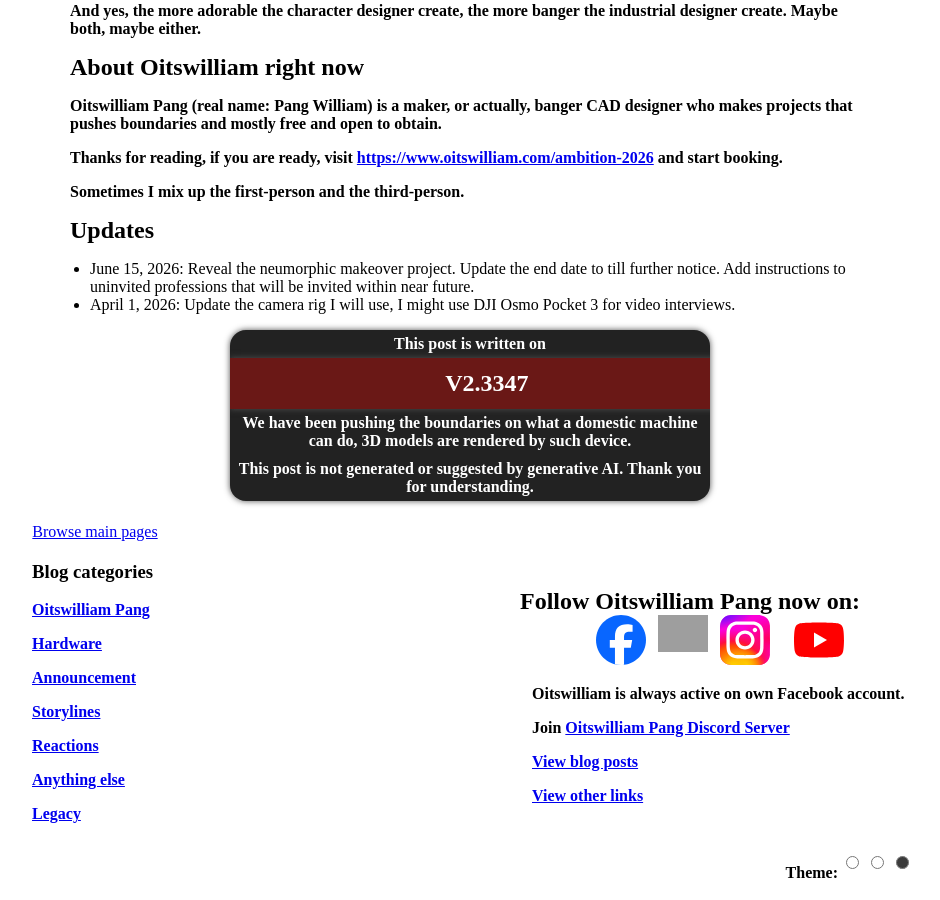
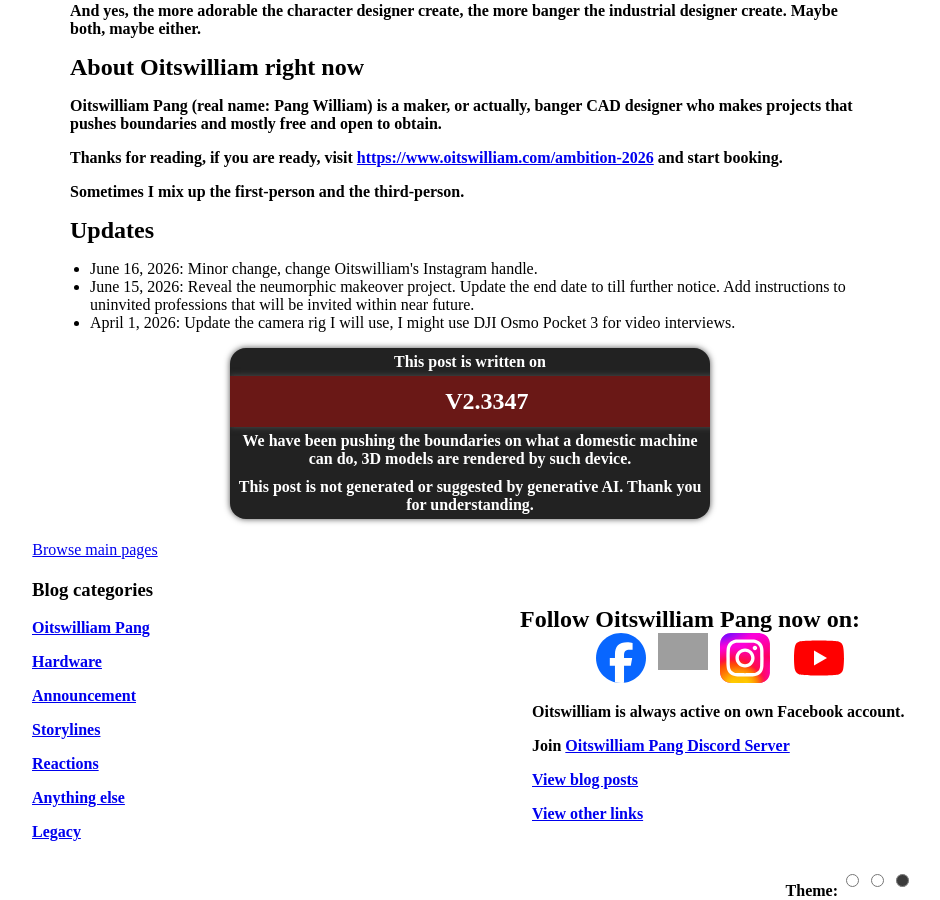
Before and after one commit to Bunny350/blogs, an MkDocs documentation site: the page built from docs/posts/ambition-2026-announcement.md, in a window 1280 px wide and 900 px high, scrolled down 7169 px. Shown: the whole window, without its empty margins (170-1110 px from the left). Built offline with MkDocs 1.6.1 and Material for MkDocs 9.7.7, drawn with Linux system fonts in a browser that asks for light colours; plug-ins that fetch from the network failed and are left out; some of the changed lines change nothing that is shown; grey boxes are pictures that could not be loaded.

Commit message:
Update ambition-2026-announcement.md
This update changes the Instagram handle for Oitswilliam.

```diff
--- a/docs/posts/ambition-2026-announcement.md
+++ b/docs/posts/ambition-2026-announcement.md
@@ -79,7 +79,7 @@
 
 "I like the groove, I want to interview him but I (really) do not want to bug him..." - Oitswilliam, *Ambition* featured story in Instagram
 
-Oitswilliam will invite the artists, but he has track record of not wanting to annoy them. If you want to be the first candidate, you can follow Oitswilliam Pang, and then visit Oitswilliam's support page to contact Oitswilliam through email, [Facebook](https://www.facebook.com/williampang.3363) and [Instagram](https://www.instagram.com/william86745). Messaging in other platforms are possible but Oitswilliam is no longer active there.
+Oitswilliam will invite the artists, but he has track record of not wanting to annoy them. If you want to be the first candidate, you can follow Oitswilliam Pang, and then visit Oitswilliam's support page to contact Oitswilliam through email, [Facebook](https://www.facebook.com/williampang.3363) and [Instagram](https://www.instagram.com/oitswilliam). Messaging in other platforms are possible but Oitswilliam is no longer active there.
 
 And yes, the more adorable the character designer create, the more banger the industrial designer create. Maybe both, maybe either.
 
@@ -92,5 +92,6 @@
 Sometimes I mix up the first-person and the third-person.
 
 ## Updates
+* June 16, 2026: Minor change, change Oitswilliam's Instagram handle.
 * June 15, 2026: Reveal the neumorphic makeover project. Update the end date to till further notice. Add instructions to uninvited professions that will be invited within near future.
 * April 1, 2026: Update the camera rig I will use, I might use DJI Osmo Pocket 3 for video interviews.
```
